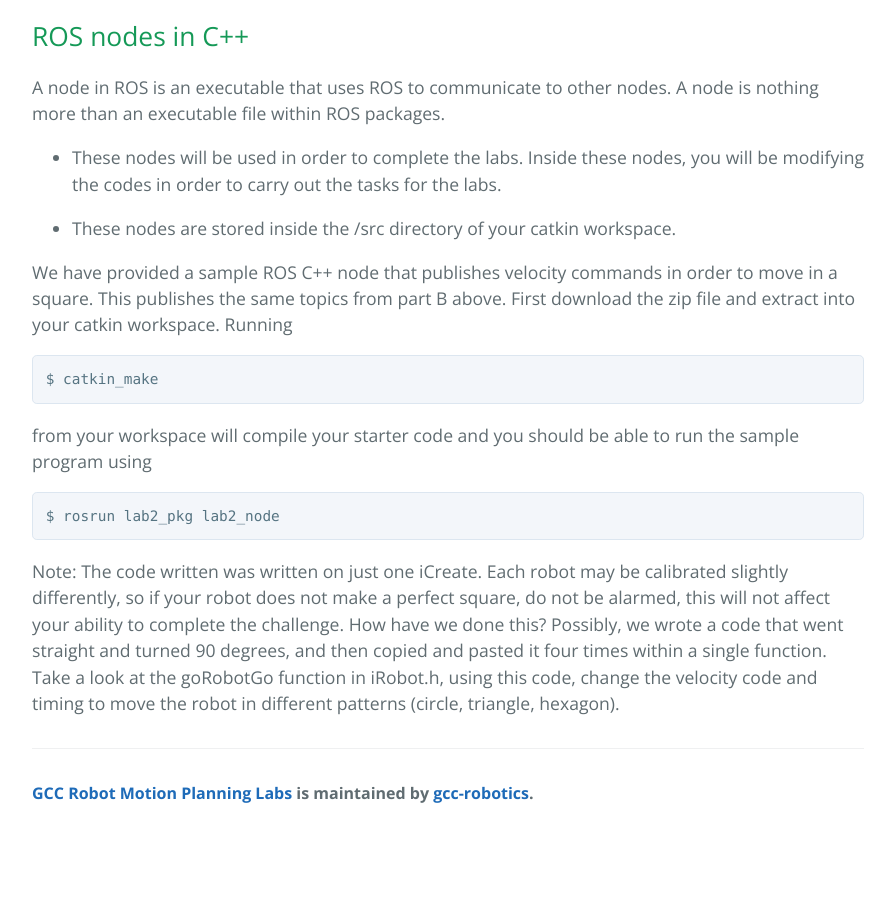
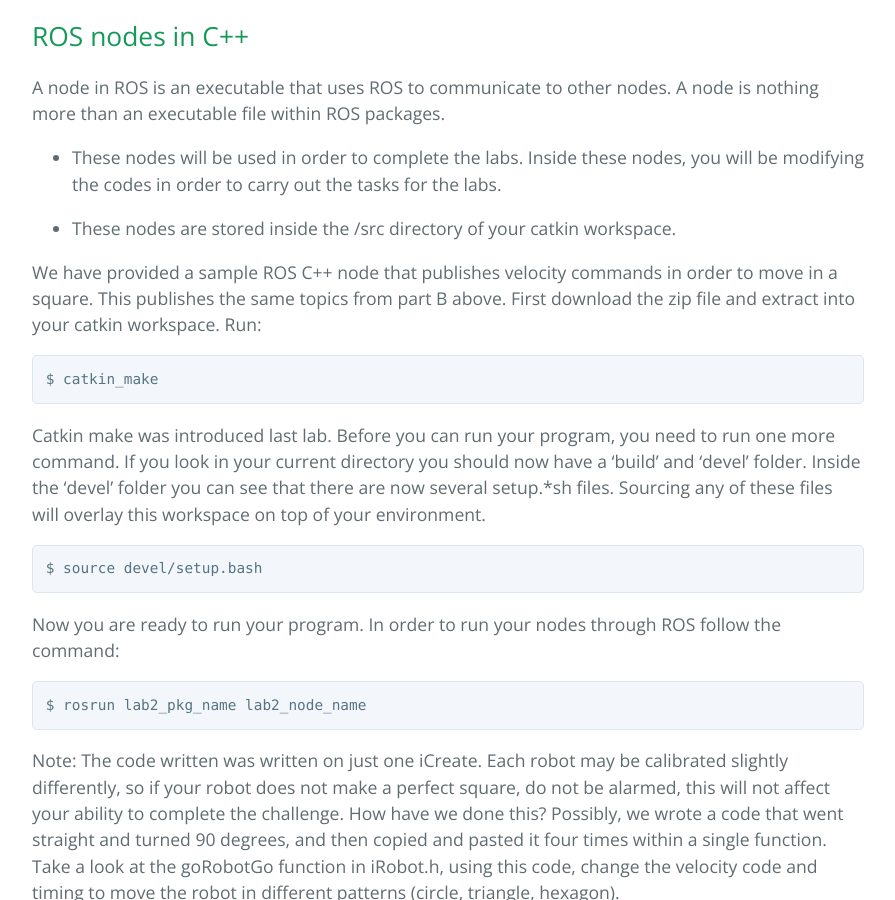
Before and after one commit to gcc-robotics/robot-motion-planning-labs, a Jekyll site: the page built from _posts/2014-06-30-lab2-moving-with-cpp.md, in a window 1280 px wide and 900 px high, scrolled down 2508 px. Shown: the whole window, without its empty margins (192-1087 px from the left). Built offline with Jekyll 4.4.1, drawn with Linux system fonts in a browser that asks for light colours; the repository's description, which GitHub fills in, is left out; before the commit the page ends 3345 px from its top, so only the background shows below that.

Commit message:
formatting the lines

```diff
--- a/_posts/2014-06-30-lab2-moving-with-cpp.md
+++ b/_posts/2014-06-30-lab2-moving-with-cpp.md
@@ -99,14 +99,17 @@ is nothing more than an executable file within ROS packages.
 
 We have provided a sample ROS C++ node that publishes velocity commands in order
  to move in a square. This publishes the same topics from part B above. First
- download the zip file and extract into your catkin workspace. Running
+ download the zip file and extract into your catkin workspace. Run:
 
     $ catkin_make
 
- from your workspace will compile your starter code and you should be able to run
- the sample program using
+Catkin make was introduced last lab. Before you can run your program, you need to run one more command. If you look in your current directory you should now have a 'build' and 'devel' folder. Inside the 'devel' folder you can see that there are now several setup.*sh files. Sourcing any of these files will overlay this workspace on top of your environment.
 
-    $ rosrun lab2_pkg lab2_node
+    $ source devel/setup.bash
+
+Now you are ready to run your program. In order to run your nodes through ROS follow the command:
+
+    $ rosrun lab2_pkg_name lab2_node_name
 
  Note: The code written was written on just one iCreate. Each robot may be calibrated slightly
  differently, so if your robot does not make a perfect square, do not be alarmed,
```
